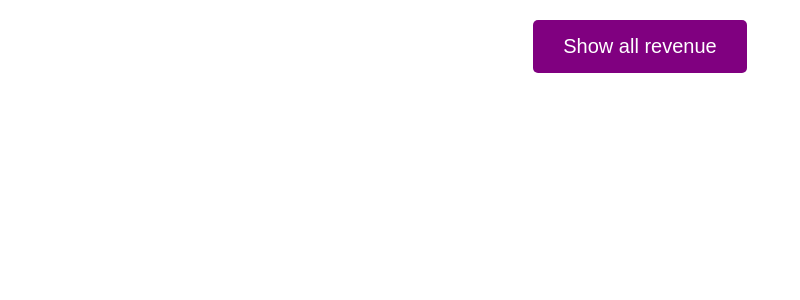
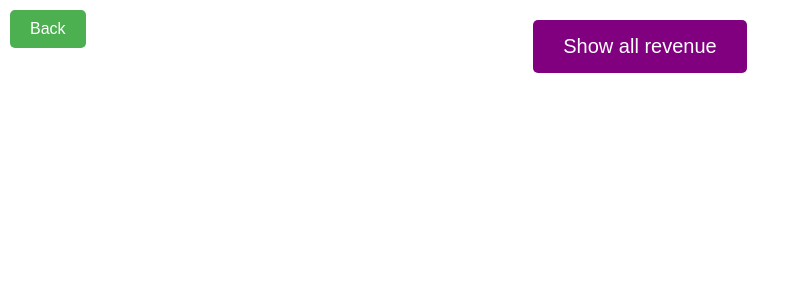
Before and after one commit to Ahmed20150/EasyTravel, a React (Create React App) app in the folder client/: page /revenue in a window 1280 px wide. Shown: the top 300 px of the page, without its empty margins (0-800 px from the left). Built offline with nearby package versions, Linux system fonts and the light colour scheme.

Commit message:
added a back button

```diff
--- a/client/src/pages/Revenue.js
+++ b/client/src/pages/Revenue.js
@@ -57,9 +57,9 @@ function Revenue() {
         const subtotal2 = ticketPrice * numofpurchases; // Calculate subtotal for this museum
         museums_totalRevenue += subtotal2; // Add subtotal to total revenue
       });
+
       // Calculate total activities revenue
       acts.forEach((act) => {
-
         const discount = (act.specialDiscounts || 0) / 100;
         const Price = act.price.min ? act.price.min * (1 - discount) : 0;
         const numofpurchases = act.numofpurchases || 1;
@@ -109,8 +109,29 @@ function Revenue() {
     fontSize: '18px', // Adjust font size if needed
   };
 
+  const backButtonStyle = {
+    position: 'absolute',
+    top: '10px',
+    left: '10px',
+    padding: '10px 20px',
+    backgroundColor: '#4CAF50',
+    color: 'white',
+    border: 'none',
+    cursor: 'pointer',
+    fontSize: '16px',
+    borderRadius: '5px',
+  };
+
   return (
     <div style={containerStyle}>
+      {/* Back Button */}
+      <button
+        style={backButtonStyle}
+        onClick={() => (window.location.href = 'http://localhost:3001/view')}
+      >
+        Back
+      </button>
+
       <button
         style={buttonStyle}
         onMouseOver={(e) => (e.target.style.backgroundColor = buttonHoverStyle.backgroundColor)}
```
